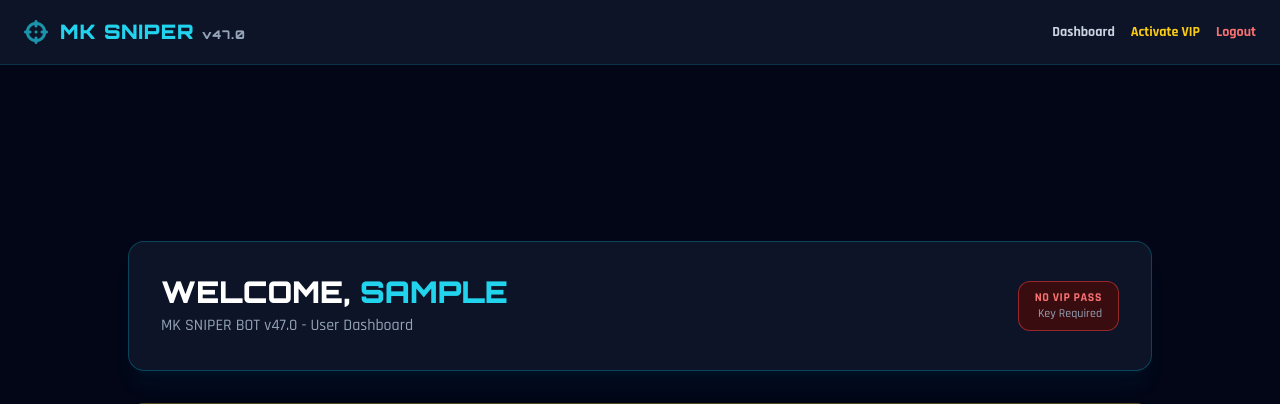
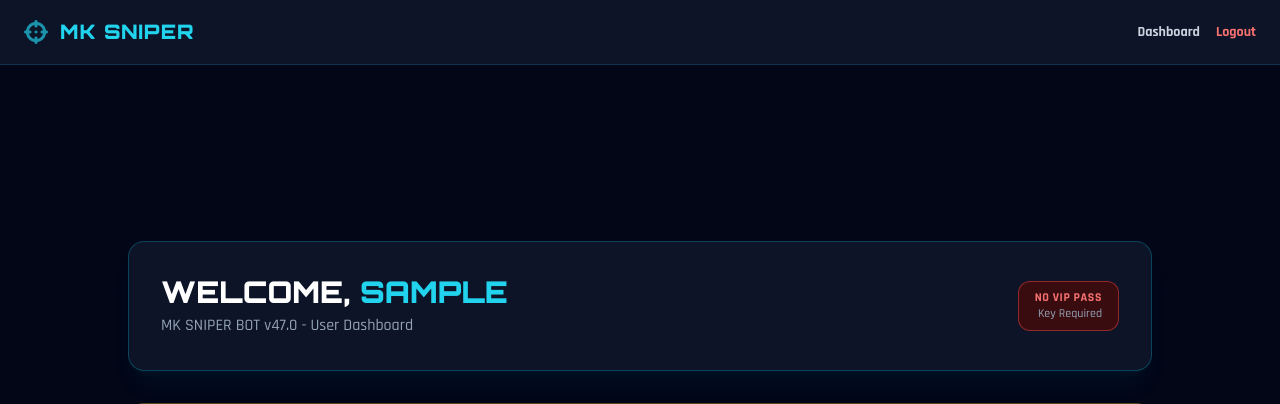
Before and after one commit to Mkyou-lab/appbot2, a Flask app: page /dashboard in a window 1280 px wide. Shown: the top 404 px of the page. Run offline with Flask 3, Linux system fonts and the light colour scheme; the visitor is signed in with stand-in values (Sample User, id 1); some libraries are stand-ins or nearby versions.

Commit message:
Refactor navbar HTML for cleaner structure

```diff
--- a/templates/components/navbar.html
+++ b/templates/components/navbar.html
@@ -1,23 +1,18 @@
 <nav class="bg-slate-900/90 border-b border-cyan-500/20 px-6 py-4 flex justify-between items-center sticky top-0 z-50 backdrop-blur-md">
     <a href="/dashboard" class="flex items-center space-x-3">
         <i class="fas fa-crosshairs text-cyan-400 text-2xl animate-pulse"></i>
-        <span class="text-xl font-black font-orbitron tracking-wider text-cyan-400">MK SNIPER <span class="text-xs text-slate-400">v47.0</span></span>
+        <span class="text-xl font-black font-orbitron tracking-wider text-cyan-400">MK SNIPER</span>
     </a>
 
     <div class="flex items-center space-x-4">
-        {% if user is defined and user %}
+        {% if user %}
             <a href="/dashboard" class="text-slate-300 hover:text-cyan-400 text-sm font-bold transition">Dashboard</a>
-
             {% if user.subscribed %}
                 <a href="/signals" class="text-emerald-400 hover:text-emerald-300 text-sm font-bold transition">Signals</a>
-            {% else %}
-                <a href="/subscribe" class="text-yellow-400 hover:text-yellow-300 text-sm font-bold transition">Activate VIP</a>
             {% endif %}
-
             {% if user.email == 'kabirolamide07043@gmail.com' %}
-                <a href="/admin" class="bg-cyan-600/30 text-cyan-400 border border-cyan-500/40 px-3 py-1 rounded text-xs font-bold hover:bg-cyan-600/50 transition">Admin</a>
+                <a href="/admin" class="bg-cyan-600/30 text-cyan-400 border border-cyan-500/40 px-3 py-1 rounded font-bold hover:bg-cyan-600/50 transition">Admin</a>
             {% endif %}
-
             <a href="/logout" class="text-red-400 hover:text-red-300 text-sm font-bold transition">Logout</a>
         {% else %}
             <a href="/login" class="text-cyan-400 hover:text-cyan-300 text-sm font-bold transition">Login</a>
```
